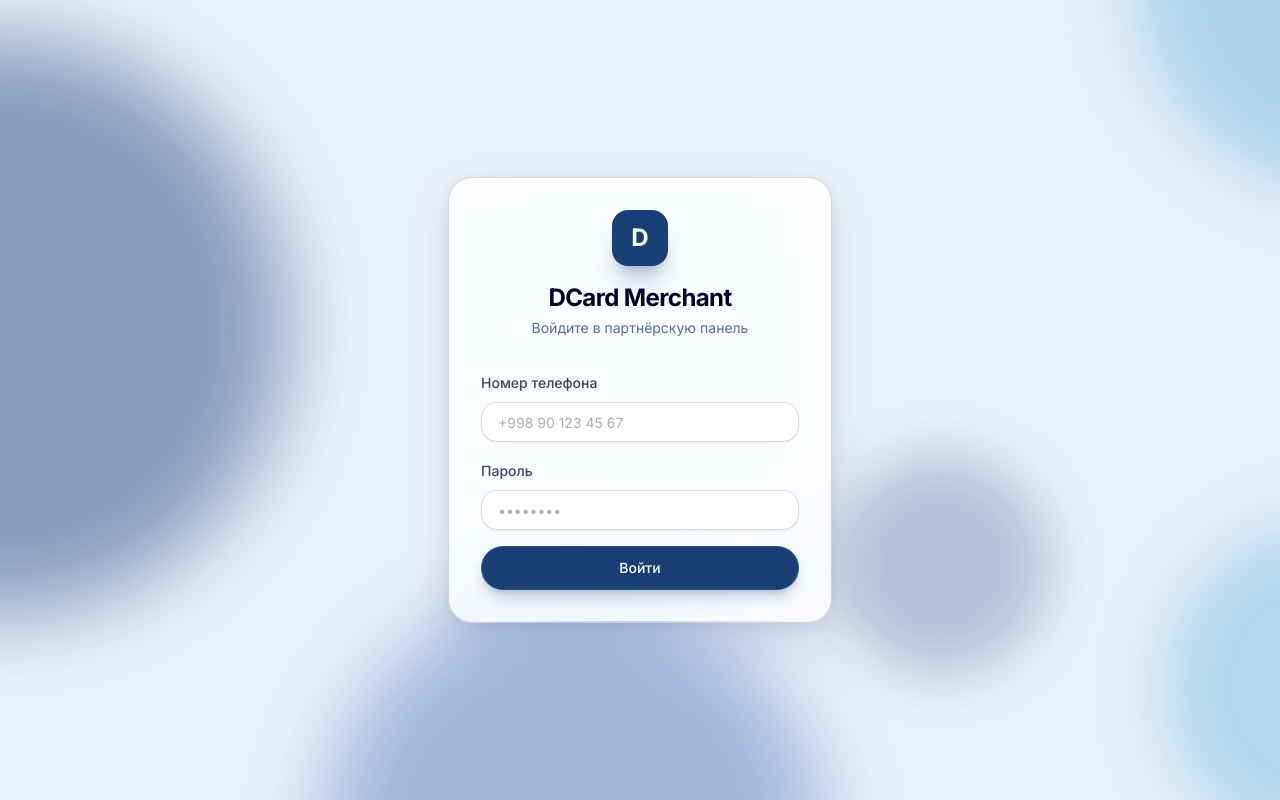
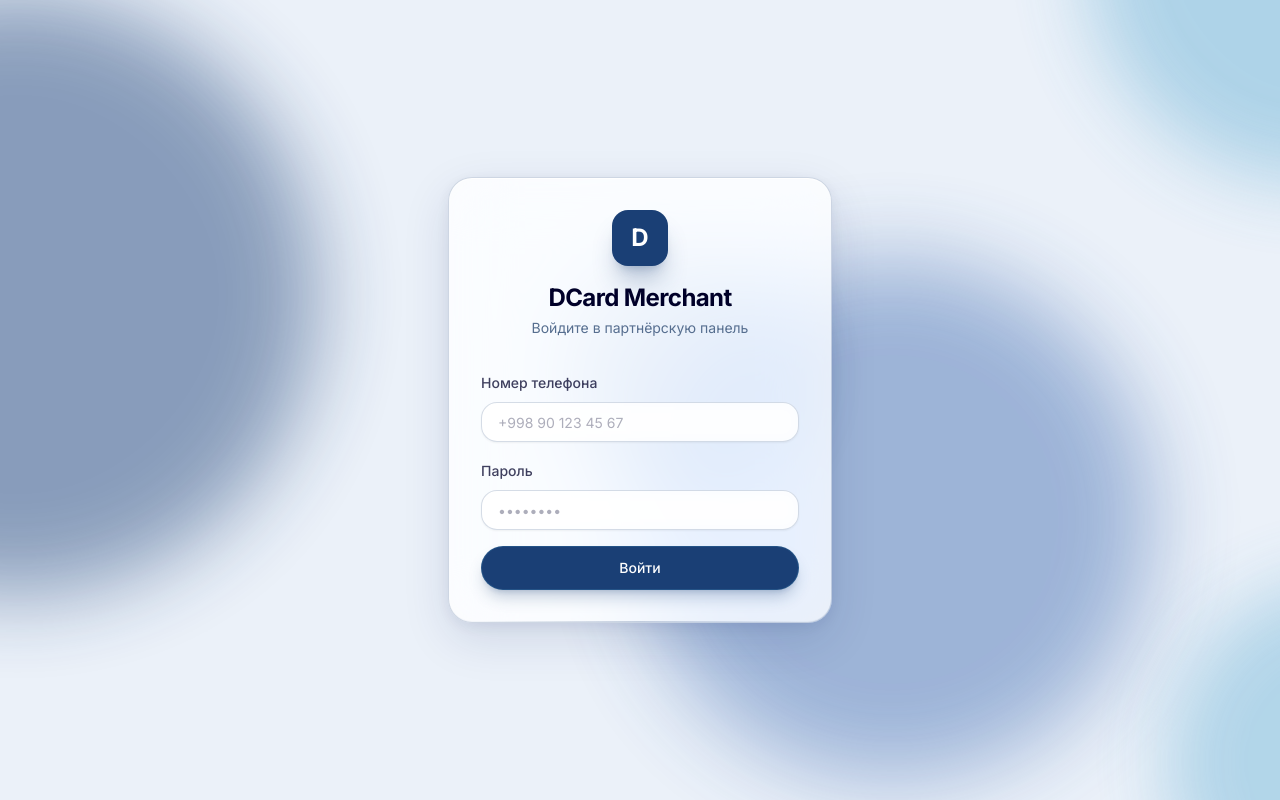
Before and after one commit to Ismailov-M11/dcard_merchant, a React (Vite) app: page /login in a window 1280 px wide. Built offline with nearby package versions, Linux system fonts and the light colour scheme; no server answers.

Commit message:
feat: implement login transition handling and update animations

```diff
--- a/src/App.tsx
+++ b/src/App.tsx
@@ -3,6 +3,7 @@ import { Navigate, Route, Routes } from 'react-router-dom';
 import { AppShell } from '@/shell/AppShell';
 import { PARTNER_ROLES, useAuth } from '@/features/auth/AuthContext';
 import { Skeleton } from '@/components/ui/skeleton';
+import { isLoginTransition } from '@/lib/loginTransition';
 
 const LoginPage      = lazy(() => import('@/pages/LoginPage'));
 const DashboardPage  = lazy(() => import('@/pages/DashboardPage'));
@@ -49,7 +50,7 @@ const App = () => {
   return (
     <Suspense fallback={<PageLoader />}>
       <Routes>
-        <Route path="/login" element={user ? <Navigate to="/" replace /> : <LoginPage />} />
+        <Route path="/login" element={(user && !isLoginTransition()) ? <Navigate to="/" replace /> : <LoginPage />} />
         <Route path="/" element={user ? <AppShell /> : <Navigate to="/login" replace />}>
           <Route index element={<DashboardPage />} />
           <Route path="profile" element={<ProfilePage />} />
--- a/src/index.css
+++ b/src/index.css
@@ -250,38 +250,46 @@ body {
   /* opacity controlled per-element */
 }
 
-/* ─── Floating orb animations (large movements, fast loops) ───────── */
+/* ─── Floating orb animations — slow, organic, non-repeating rhythm ── */
 @keyframes orb-drift-1 {
-  0%, 100% { transform: translate(0,      0); }
-  25%       { transform: translate(210px, -170px); }
-  50%       { transform: translate(-130px, 240px); }
-  75%       { transform: translate(280px,   80px); }
+  0%    { transform: translate(0,       0); }
+  13%   { transform: translate(130px,  -95px); }
+  37%   { transform: translate(-105px,  205px); }
+  58%   { transform: translate(265px,   55px); }
+  79%   { transform: translate(-75px,  -145px); }
+  100%  { transform: translate(0,       0); }
 }
 
 @keyframes orb-drift-2 {
-  0%, 100% { transform: translate(0,      0); }
-  33%       { transform: translate(-250px, 180px); }
-  66%       { transform: translate(190px, -210px); }
+  0%    { transform: translate(0,       0); }
+  29%   { transform: translate(-205px,  115px); }
+  61%   { transform: translate(145px,  -225px); }
+  100%  { transform: translate(0,       0); }
 }
 
 @keyframes orb-drift-3 {
-  0%, 100% { transform: translate(0,      0); }
-  20%       { transform: translate(160px,  220px); }
-  45%       { transform: translate(-210px, -110px); }
-  65%       { transform: translate(240px, -170px); }
-  85%       { transform: translate(-110px, 190px); }
+  0%    { transform: translate(0,       0); }
+  11%   { transform: translate(85px,   175px); }
+  31%   { transform: translate(-180px,  -75px); }
+  52%   { transform: translate(225px,  -155px); }
+  73%   { transform: translate(-95px,   215px); }
+  89%   { transform: translate(155px,    45px); }
+  100%  { transform: translate(0,       0); }
 }
 
 @keyframes orb-drift-4 {
-  0%, 100% { transform: translate(0,      0); }
-  30%       { transform: translate(-200px, -230px); }
-  65%       { transform: translate(230px,  160px); }
+  0%    { transform: translate(0,       0); }
+  23%   { transform: translate(-235px, -115px); }
+  47%   { transform: translate(175px,   185px); }
+  71%   { transform: translate(-125px,   75px); }
+  100%  { transform: translate(0,       0); }
 }
 
-.orb-drift-1 { animation: orb-drift-1  10s ease-in-out infinite; }
-.orb-drift-2 { animation: orb-drift-2  14s ease-in-out infinite; }
-.orb-drift-3 { animation: orb-drift-3   9s ease-in-out infinite; }
-.orb-drift-4 { animation: orb-drift-4  18s ease-in-out infinite; }
+/* Different prime-ish durations so orbs never fully sync */
+.orb-drift-1 { animation: orb-drift-1 38s ease-in-out infinite; }
+.orb-drift-2 { animation: orb-drift-2 29s ease-in-out infinite; }
+.orb-drift-3 { animation: orb-drift-3 44s ease-in-out infinite; }
+.orb-drift-4 { animation: orb-drift-4 33s ease-in-out infinite; }
 
 /* ─── Curtain lift (login → dashboard) ────────────────────────────── */
 @keyframes curtain-up {
--- /dev/null
+++ b/src/lib/loginTransition.ts
@@ -0,0 +1,6 @@
+// Synchronous flag — set BEFORE React processes the state update,
+// read during App render to keep LoginPage mounted while animating.
+let _active = false;
+export const startLoginTransition = () => { _active = true; };
+export const endLoginTransition   = () => { _active = false; };
+export const isLoginTransition    = () => _active;
--- a/src/main.tsx
+++ b/src/main.tsx
@@ -6,17 +6,13 @@ import './index.css';
 import { AuthProvider } from './features/auth/AuthContext';
 import { QueryProvider } from './providers/QueryProvider';
 import { ThemeProvider } from './providers/ThemeProvider';
-import { CurtainProvider } from './providers/CurtainProvider';
-
 ReactDOM.createRoot(document.getElementById('root') as HTMLElement).render(
   <React.StrictMode>
     <ThemeProvider>
       <QueryProvider>
         <AuthProvider>
           <BrowserRouter>
-            <CurtainProvider>
-              <App />
-            </CurtainProvider>
+            <App />
           </BrowserRouter>
         </AuthProvider>
       </QueryProvider>
--- a/src/pages/LoginPage.tsx
+++ b/src/pages/LoginPage.tsx
@@ -5,14 +5,14 @@ import { Button } from '@/components/ui/button';
 import { Input } from '@/components/ui/input';
 import { Label } from '@/components/ui/label';
 import { useAuth } from '@/features/auth/AuthContext';
-import { useCurtain } from '@/providers/CurtainProvider';
+import { startLoginTransition, endLoginTransition } from '@/lib/loginTransition';
 
 const LoginPage = () => {
   const [phone, setPhone] = useState('');
   const [password, setPassword] = useState('');
   const [loading, setLoading] = useState(false);
+  const [leaving, setLeaving] = useState(false);
   const { login } = useAuth();
-  const { launch } = useCurtain();
   const navigate = useNavigate();
 
   const handleSubmit = async (e: React.FormEvent) => {
@@ -20,38 +20,45 @@ const LoginPage = () => {
     setLoading(true);
     try {
       await login({ phone: phone || 'demo', password: password || 'demo' });
-      // Launch the global curtain; navigate fires after animation ends.
-      // The curtain lives outside the route tree so it survives the redirect.
-      launch(() => navigate('/', { replace: true }));
+      // Block App.tsx redirect guard so LoginPage stays mounted during animation
+      startLoginTransition();
+      setLeaving(true);
     } catch {
       setLoading(false);
     }
   };
 
+  const handleAnimationEnd = () => {
+    endLoginTransition();
+    navigate('/', { replace: true });
+  };
+
   return (
-    <div className="fixed inset-0 flex items-center justify-center px-4 overflow-hidden bg-background">
-      {/* ── Animated background orbs ── */}
+    <div
+      className={`fixed inset-0 flex items-center justify-center px-4 overflow-hidden bg-background${leaving ? ' animate-curtain-up' : ''}`}
+      onAnimationEnd={leaving ? handleAnimationEnd : undefined}
+    >
+      {/* ── Animated background orbs — slow, desynchronised ── */}
       <div className="absolute inset-0 pointer-events-none">
         <div
-          className="absolute rounded-full orb-drift-1 w-[580px] h-[580px] -top-48 -left-48"
-          style={{ background: 'rgba(26,63,117,0.55)', filter: 'blur(42px)', opacity: 0.85 }}
+          className="absolute rounded-full orb-drift-1 w-[600px] h-[600px] -top-48 -left-48"
+          style={{ background: 'rgba(26,63,117,0.55)', filter: 'blur(42px)', opacity: 0.85, animationDelay: '-7s' }}
         />
         <div
-          className="absolute rounded-full orb-drift-2 w-[440px] h-[440px] -top-16 -right-32"
-          style={{ background: 'rgba(78,164,204,0.48)', filter: 'blur(38px)', opacity: 0.80, animationDelay: '-5s' }}
+          className="absolute rounded-full orb-drift-2 w-[460px] h-[460px] -top-16 -right-32"
+          style={{ background: 'rgba(78,164,204,0.48)', filter: 'blur(38px)', opacity: 0.80, animationDelay: '-14s' }}
         />
         <div
-          className="absolute rounded-full orb-drift-3 w-[500px] h-[500px] -bottom-28 left-1/3"
-          style={{ background: 'rgba(43,91,168,0.52)', filter: 'blur(44px)', opacity: 0.78, animationDelay: '-2s' }}
+          className="absolute rounded-full orb-drift-3 w-[520px] h-[520px] -bottom-28 left-1/3"
+          style={{ background: 'rgba(43,91,168,0.52)', filter: 'blur(44px)', opacity: 0.78, animationDelay: '-19s' }}
         />
         <div
-          className="absolute rounded-full orb-drift-4 w-[340px] h-[340px] bottom-10 -right-20"
-          style={{ background: 'rgba(78,164,204,0.42)', filter: 'blur(36px)', opacity: 0.82, animationDelay: '-9s' }}
+          className="absolute rounded-full orb-drift-4 w-[360px] h-[360px] bottom-10 -right-20"
+          style={{ background: 'rgba(78,164,204,0.44)', filter: 'blur(36px)', opacity: 0.82, animationDelay: '-11s' }}
         />
-        {/* Extra small accent */}
         <div
-          className="absolute rounded-full orb-drift-1 w-[220px] h-[220px] top-1/2 left-1/2"
-          style={{ background: 'rgba(26,63,117,0.38)', filter: 'blur(30px)', opacity: 0.70, animationDelay: '-13s' }}
+          className="absolute rounded-full orb-drift-1 w-[240px] h-[240px] top-1/2 left-1/2"
+          style={{ background: 'rgba(26,63,117,0.38)', filter: 'blur(30px)', opacity: 0.70, animationDelay: '-25s' }}
         />
       </div>
 
@@ -72,7 +79,7 @@ const LoginPage = () => {
               placeholder="+998 90 123 45 67"
               value={phone}
               onChange={(e) => setPhone(e.target.value)}
-              disabled={loading}
+              disabled={loading || leaving}
             />
           </div>
           <div className="space-y-2">
@@ -82,10 +89,10 @@ const LoginPage = () => {
               placeholder="••••••••"
               value={password}
               onChange={(e) => setPassword(e.target.value)}
-              disabled={loading}
+              disabled={loading || leaving}
             />
           </div>
-          <Button type="submit" className="w-full mt-2 h-11" disabled={loading}>
+          <Button type="submit" className="w-full mt-2 h-11" disabled={loading || leaving}>
             {loading && <Loader2 className="mr-2 h-4 w-4 animate-spin" />}
             Войти
           </Button>
```
Also changed, not shown: 1 other file (tests, documents, lock files or other folders).
